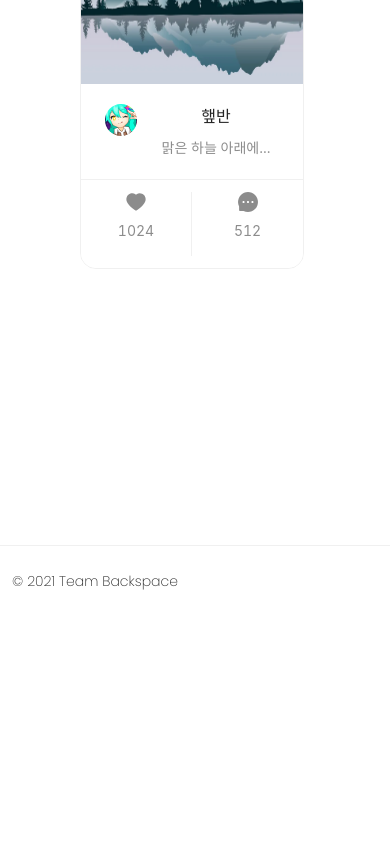
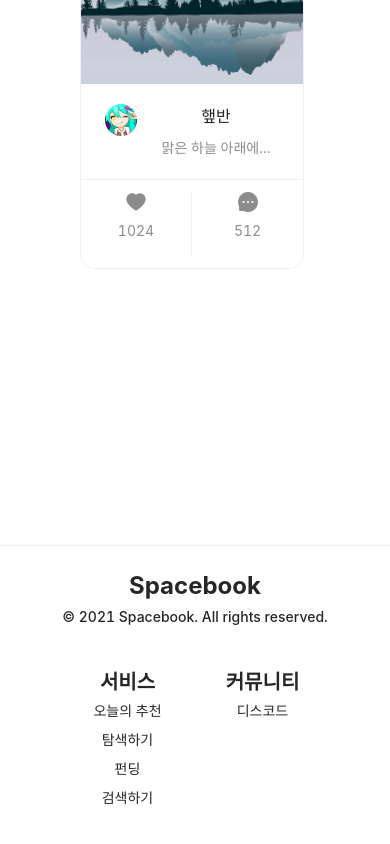
Before and after one commit to team-backspace/frontend, a React (Vite) app: page / in a window 390 px wide. Shown: the part 2697-3541 px from the top of the page. Before the commit the page ends 3315 px from the top, so only its background shows below. Built offline with nearby package versions, Linux system fonts and the light colour scheme.

Commit message:
chore(layouts.footer): support responsive

```diff
--- a/src/layouts/Footer.jsx
+++ b/src/layouts/Footer.jsx
@@ -1,12 +1,42 @@
 import React from "react";
+import { Link } from "react-router-dom";
 
 import { Divider } from "antd";
 
 
 const Footer = () => (
-    <footer className="py-3">
+    <footer className="pt-3 pb-30">
         <Divider className="border-gray-300 mb-3" />
-        <p className="font-poppins mx-3">&copy; {new Date().getFullYear()} Team Backspace</p>
+        <div className = "md:flex <md: text-center">
+            <div className = "md:pl-20">
+                <h2 className = "text-2xl font-bold mb-1">Spacebook</h2>
+                <h4 className = "text-md font-medium">&copy; {new Date().getFullYear()} Spacebook. All rights reserved.</h4>
+            </div>
+            <div className = "md:flex-grow" />
+            <div className = "<sm:px-20 <md:(px-30 mt-10) md:pr-30 grid grid-cols-2 gap-10">
+                <div className = "text-center">
+                    <h3 className = "text-xl font-bold mb-1">서비스</h3>
+                    <Link to ="recommends">
+                        <h3>오늘의 추천</h3>
+                    </Link>
+                    <Link to = "explore">
+                        <h3>탐색하기</h3>
+                    </Link>
+                    <Link to = "funding">
+                        <h3>펀딩</h3>
+                    </Link>
+                    <Link to = "search">
+                        <h3>검색하기</h3>
+                    </Link>
+                </div>
+                <div className = "text-center">
+                    <h3 className = "text-xl font-bold mb-1">커뮤니티</h3>
+                    <a href = "https://discord.gg/pKM6stqPxS">
+                        <h3>디스코드</h3>
+                    </a>
+                </div>
+            </div>
+        </div>
     </footer>
 )
 
```
